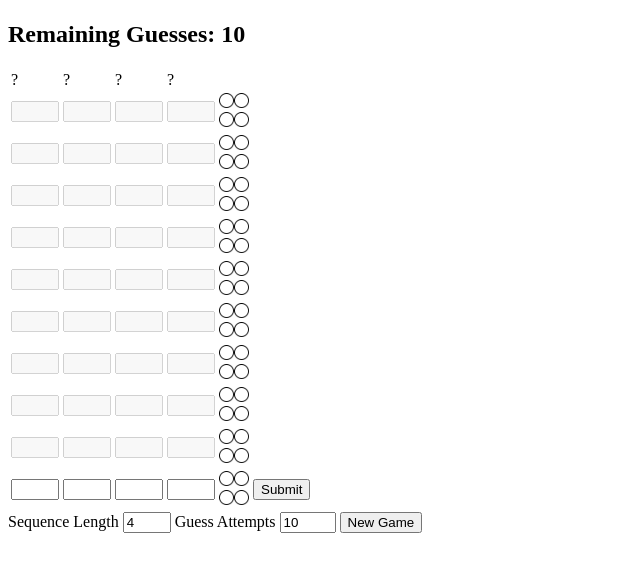
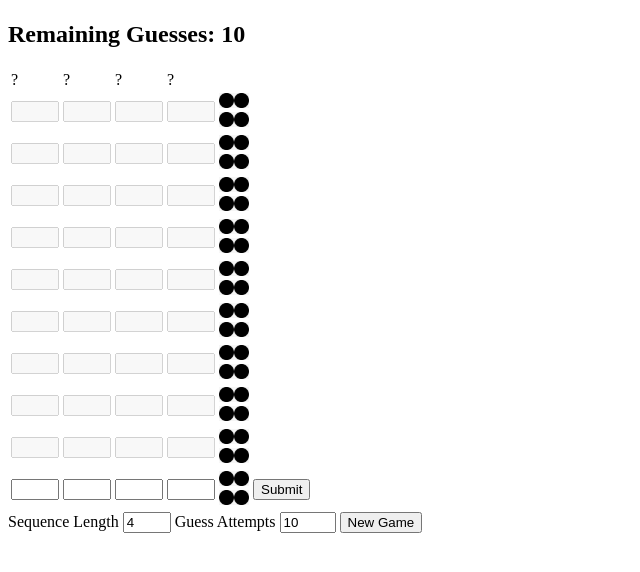
Before and after one commit to jwhudnall/mastermind, a Flask app: page / in a window 1280 px wide. Shown: the part 97-669 px from the top of the page, without its empty margins (0-640 px from the left). Run offline with Flask 2, Linux system fonts and the light colour scheme; some libraries are stand-ins or nearby versions.

Commit message:
Replace default result peg image

```diff
--- a/templates/index.html
+++ b/templates/index.html
@@ -42,7 +42,7 @@
               <!-- odds -->
               {% for col in range(0, game.cols, 2) %}
               <td>
-                <img id="row{{row}}ResultPeg-{{col}}" src="/static/images/result-circle-empty.png" width="15"
+                <img id="row{{row}}ResultPeg-{{col}}" src="/static/images/result-circle-black.png" width="15"
                   height="15" alt>
               </td>
               {% endfor %}
@@ -51,7 +51,7 @@
               <!-- evens -->
               {% for col in range(1, game.cols, 2) %}
               <td>
-                <img id="row{{row}}ResultPeg-{{col}}" src="/static/images/result-circle-empty.png" width="15"
+                <img id="row{{row}}ResultPeg-{{col}}" src="/static/images/result-circle-black.png" width="15"
                   height="15" alt>
               </td>
               {% endfor %}
```
Also changed, not shown: static/images/result-circle-black.png (added), static/images/result-circle-white.png.
